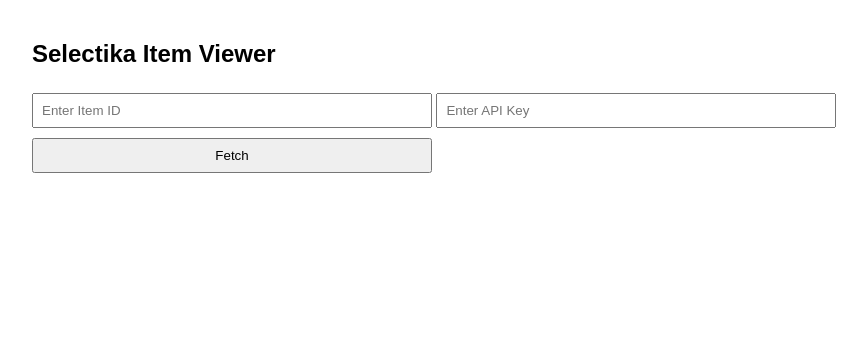
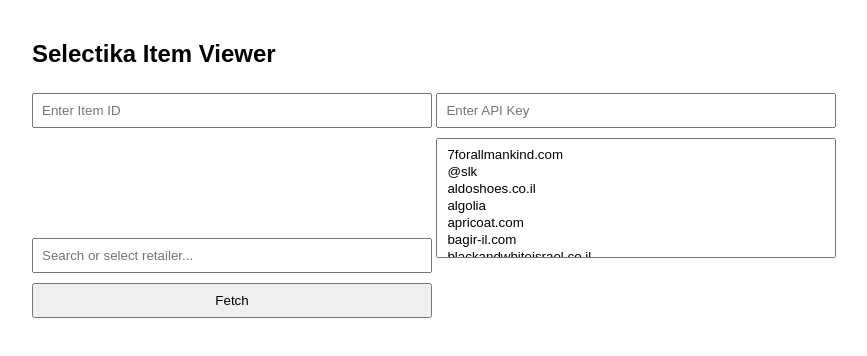
Before and after one commit to Selectika/testNewInfra, a plain HTML site: page index.html in a window 1280 px wide. Shown: the whole page, without its empty margins (158-1025 px from the left). Drawn offline with Linux system fonts and the light colour scheme.

Commit message:
Update index.html

```diff
--- a/index.html
+++ b/index.html
@@ -1,7 +1,7 @@
-<!DOCTYPE html>
+<!doctype html>
 <html lang="en">
   <head>
-  <meta charset="UTF-8">
+    <meta charset="UTF-8" />
     <title>Selectika Viewer</title>
     <style>
       body {
@@ -11,7 +11,9 @@
         margin: auto;
       }
 
-    input, button {
+      input,
+      select,
+      button {
         margin: 5px 0;
         padding: 8px;
         width: 100%;
@@ -32,7 +34,7 @@
       }
 
       .carousel-item {
-      flex: 0 0 25%; /* 4 items per view */
+        flex: 0 0 25%;
         text-align: center;
       }
 
@@ -70,31 +72,138 @@
   </head>
   <body>
     <h2>Selectika Item Viewer</h2>
-  <input type="text" id="itemId" placeholder="Enter Item ID">
-  <input type="text" id="apiKey" placeholder="Enter API Key">
+
+    <input type="text" id="itemId" placeholder="Enter Item ID" />
+    <input type="text" id="apiKey" placeholder="Enter API Key" />
+
+    <input
+      type="text"
+      id="retailerSearch"
+      placeholder="Search or select retailer..."
+      oninput="filterRetailers(this.value)"
+    />
+    <select id="retailerDropdown" size="6" onchange="selectRetailer(this)"></select>
+
     <button onclick="fetchItem()">Fetch</button>
 
     <div id="result"></div>
 
     <script>
+      const retailers = [
+        '7forallmankind.com',
+        '@slk',
+        'aldoshoes.co.il',
+        'algolia',
+        'apricoat.com',
+        'bagir-il.com',
+        'blackandwhiteisrael.co.il',
+        'bostonproper.com',
+        'coco',
+        'crewclothing.co.uk',
+        'egoshoes.com',
+        'endclothing.com',
+        'flannels.com',
+        'gali.co.il',
+        'globalonline.co.il',
+        'golbary.co.il',
+        'golf-il.co.il',
+        'golfkids.co.il',
+        'hoodies',
+        'housemen.co.il',
+        'inter-jeans.co.il',
+        'interval-intimates.myshopify.com',
+        'intima-il.co.il',
+        'isabelle-il.myshopify.com',
+        'jdsports.co.il',
+        'kennethcole.com',
+        'kennethcole2.myshopify.com',
+        'kiko',
+        'leecooper.co.il',
+        'lippioutdoor.myshopify.com',
+        'love-love.com',
+        'mashbir',
+        'mayanegri',
+        'megasport.co.il',
+        'miainspiration.myshopify.com',
+        'nautica',
+        'nautica.com.co',
+        'nauticahome.co.il',
+        'nauticamexico.com',
+        'nine-west.co.il',
+        'nobodyschild.com',
+        'renuar',
+        'reserved-il.com',
+        'rinazin',
+        'runningbalboa.com',
+        'shein-india',
+        'shoester.co.il',
+        'simplylove.com',
+        'speedo.co.il',
+        'stepin.co.il',
+        'story',
+        'storyonline.co.il',
+        'TestWiz',
+        'timberland',
+        'twenty',
+        'urbanica',
+        'usc.co.uk',
+        'voyado',
+        'weekendoffender.com',
+        'weshoes.co.il',
+        'wolfandbadger.com',
+      ];
+
+      function populateRetailerDropdown() {
+        const dropdown = document.getElementById('retailerDropdown');
+        dropdown.innerHTML = '';
+        retailers.forEach((name) => {
+          const option = document.createElement('option');
+          option.value = name;
+          option.textContent = name;
+          dropdown.appendChild(option);
+        });
+      }
+      //commenting in order to have something to commit
+
+      function filterRetailers(query) {
+        const dropdown = document.getElementById('retailerDropdown');
+        dropdown.innerHTML = '';
+        retailers
+          .filter((name) => name.toLowerCase().includes(query.toLowerCase()))
+          .forEach((name) => {
+            const option = document.createElement('option');
+            option.value = name;
+            option.textContent = name;
+            dropdown.appendChild(option);
+          });
+      }
+
+      function selectRetailer(dropdown) {
+        document.getElementById('retailerSearch').value = dropdown.value;
+      }
+
       let carouselIndex = 0;
 
       async function fetchItem() {
         const itemId = document.getElementById('itemId').value;
         const apiKey = document.getElementById('apiKey').value;
+        const retailer = document.getElementById('retailerSearch').value;
         const resultDiv = document.getElementById('result');
-  resultDiv.innerHTML = "Loading...";
+        resultDiv.innerHTML = 'Loading...';
 
         try {
-    const res = await fetch(`https://new.selectika-new-infrastructure.selectika.com/ask/${itemId}/sbi`, {
-      headers: { 'Authorization': `Bearer ${apiKey}` }
-    });
+          const res = await fetch(
+            `https://new.selectika-new-infrastructure.selectika.com/ask/${retailer}/${itemId}/sbi`,
+            {
+              headers: { Authorization: `Bearer ${apiKey}` },
+            }
+          );
 
-    if (!res.ok) throw new Error("Request failed");
+          if (!res.ok) throw new Error('Request failed');
           const data = await res.json();
 
-    const ref = data.items.referenceItem;
-    const items = data.items.items.slice(0, 10); // carousel items
+          const ref = data.referenceItem;
+          const items = data.items.slice(0, 10);
 
           let html = `<h3>Reference Item</h3>`;
 
@@ -102,7 +211,6 @@ async function fetchItem() {
             const refImg = ref.images?.[0]?.url || '';
             const refUrl = ref.page_url || '#';
             const refId = ref.item_id || '';
-
             html += `
             <a href="${refUrl}" target="_blank">
               <img src="${refImg}" width="200" style="border-radius:8px;"><br>
@@ -139,12 +247,10 @@ async function fetchItem() {
 
           resultDiv.innerHTML = html;
           carouselIndex = 0;
-
         } catch (err) {
-    resultDiv.innerHTML = "Error: " + err.message;
+          resultDiv.innerHTML = 'Error: ' + err.message;
         }
       }
-
 
       function scrollCarousel(direction) {
         const carousel = document.getElementById('carousel');
@@ -157,7 +263,8 @@ async function fetchItem() {
 
         carousel.style.transform = `translateX(-${carouselIndex * itemWidth}px)`;
       }
+
+      window.onload = populateRetailerDropdown;
     </script>
-
   </body>
 </html>
```
Lines whose indentation alone changed are shown as unchanged.
